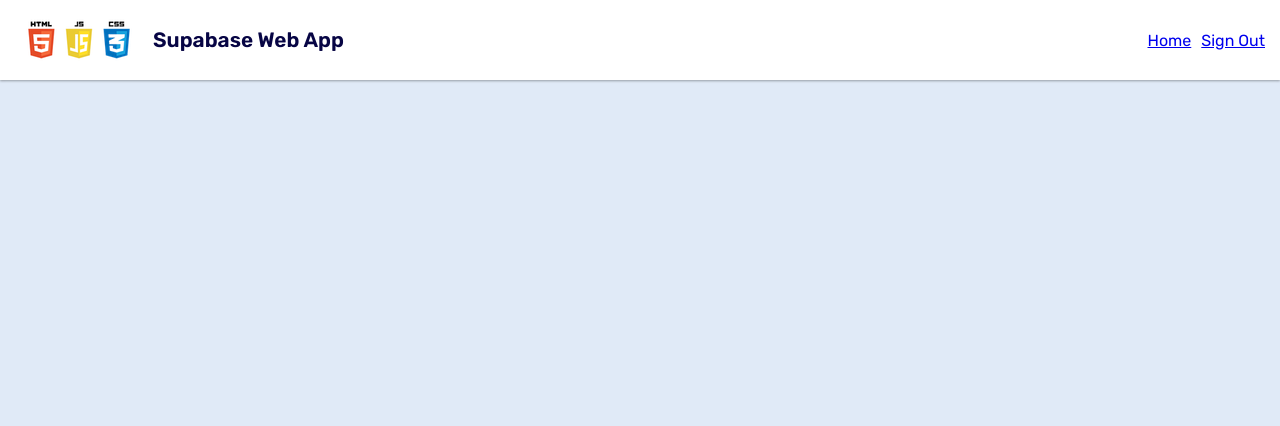
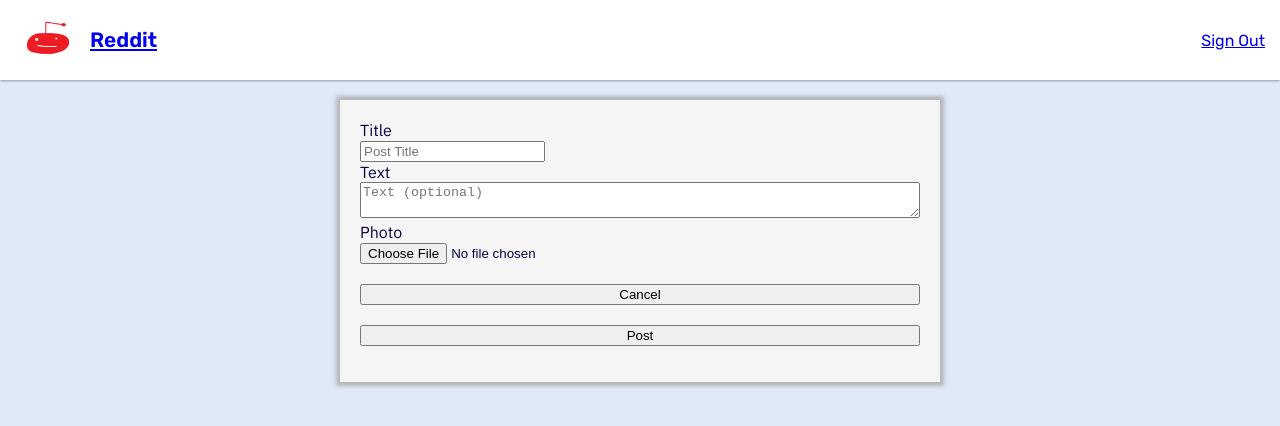
Before and after one commit to soup1e/redditclone, a plain HTML site: page post-edit/index.html in a window 1280 px wide. Drawn offline with nearby package versions, Linux system fonts and the light colour scheme; files whose address does not match are found by name.

Commit message:
create page css and html

```diff
--- /dev/null
+++ b/post-edit/create.css
@@ -0,0 +1,23 @@
+@import url('https://fonts.googleapis.com/css2?family=IBM+Plex+Sans&family=Noto+Sans&display=swap');
+
+form {
+    -webkit-box-shadow: 0px 0px 4px 4px rgba(166, 166, 166, 0.75);
+    -moz-box-shadow: 0px 0px 4px 4px rgba(166, 166, 166, 0.75);
+    box-shadow: 0px 0px 4px 4px rgba(165, 165, 165, 0.75);
+    background-color: whitesmoke;
+    width: 100%;
+    max-width: 600px;
+    margin: auto;
+    padding: 20px;
+    font-family: 'IBM Plex Sans', sans-serif;
+}
+form textarea {
+    width: 100%;
+    resize: vertical;
+}
+
+button,
+.cancel {
+    margin-top: 20px;
+    width: 100%;
+}
--- a/post-edit/index.html
+++ b/post-edit/index.html
@@ -1,6 +1,5 @@
 <!DOCTYPE html>
 <html lang="en">
-
     <head>
         <!-- metadata -->
         <meta charset="UTF-8" />
@@ -8,7 +7,7 @@
         <meta http-equiv="X-UA-Compatible" content="ie=edge" />
 
         <!-- title and favicon -->
-    <title>Supabase Web App</title>
+        <title>Create a post</title>
         <link rel="icon" type="image/x-icon" href="/assets/alchemy-favicon.png" />
 
         <!-- js -->
@@ -16,33 +15,59 @@
         <script type="module" src="app.js"></script>
 
         <!-- fonts -->
-    <link rel="preconnect" href="https://fonts.googleapis.com">
-    <link rel="preconnect" href="https://fonts.gstatic.com" crossorigin>
-    <link rel="stylesheet"
-        href="https://fonts.googleapis.com/css2?family=Rubik:wght@300;400;600&family=Titillium+Web:wght@200;400;600&display=swap">
-
+        <link rel="preconnect" href="https://fonts.googleapis.com" />
+        <link rel="preconnect" href="https://fonts.gstatic.com" crossorigin />
+        <link
+            rel="stylesheet"
+            href="https://fonts.googleapis.com/css2?family=Rubik:wght@300;400;600&family=Titillium+Web:wght@200;400;600&display=swap"
+        />
 
         <!-- css -->
         <link rel="stylesheet" href="/styles/reset.css" />
         <link rel="stylesheet" href="/styles/global.css" />
+        <link rel="stylesheet" href="/post-edit/create.css" />
+
         <!-- add link for page specific css -->
-
     </head>
 
     <body>
         <header class="page-header">
-        <img class="logo" src="/assets/html_css_js.png" alt="logo">
-        <p class="title">Supabase Web App</p>
+            <img class="logo" src="../assets/reddit.PNG" alt="logo" />
+            <a href="/" class="title">Reddit</a>
             <nav>
-            <a href="/">Home</a>
                 <a id="sign-out-link" href="auth">Sign Out</a>
             </nav>
         </header>
 
         <main>
+            <form id="form">
+                <label>
+                    <div>Title</div>
+                    <input name="title" required placeholder="Post Title" />
+                </label>
 
+                <label>
+                    <div>Text</div>
+                    <textarea name="text" placeholder="Text (optional)"></textarea>
+                </label>
+
+                <label>
+                    <div>Photo</div>
+                    <input
+                        id="image-input"
+                        name="image"
+                        type="file"
+                        required
+                        placeholder="upload an image..."
+                    />
+                </label>
+                <a href="/" formnovalidate>
+                    <input class='cancel' type="button" value="Cancel"></input>
+                </a>
+                <button>Post</button>
+
+                <p id="error-display"></p>
+            </form>
         </main>
-
     </body>
-
 </html>
--- a/styles/reddit.css
+++ b/styles/reddit.css
@@ -1,7 +1,6 @@
 @import url('https://fonts.googleapis.com/css2?family=IBM+Plex+Sans&family=Noto+Sans&display=swap');
 main {
     display: grid;
-    flex-direction: column;
     justify-content: center;
 }
 
```
Also changed, not shown: index.html (+1 -3 lines). Lines whose indentation alone changed are shown as unchanged.
